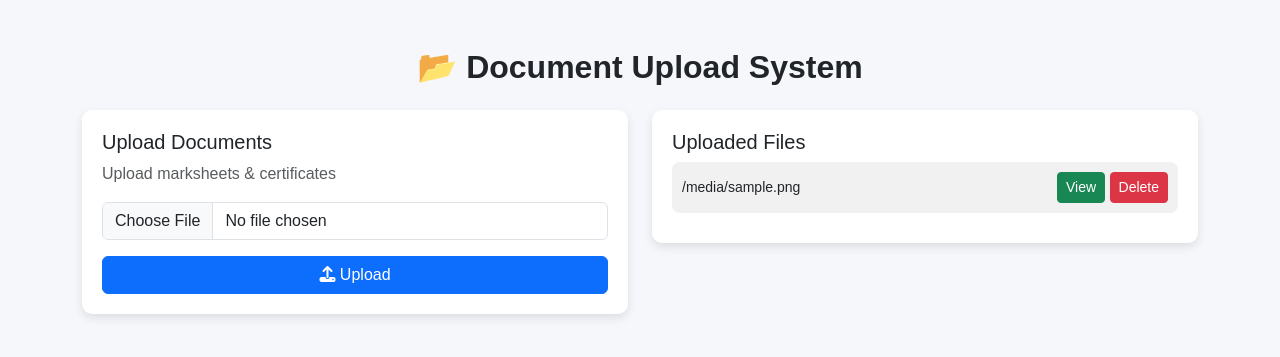
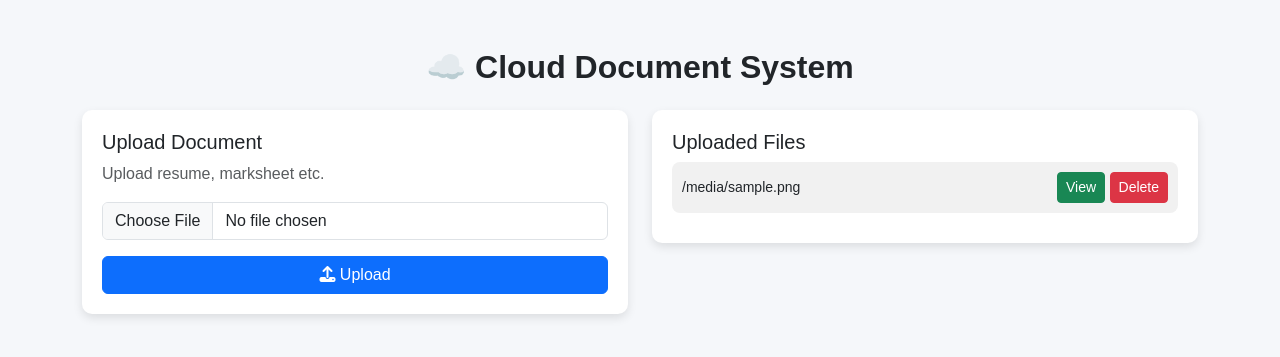
Before and after one commit to vijay7224/google_sheet_database, a Flask app: page / in a window 1280 px wide. Shown: the top 357 px of the page. Run offline with Flask 3, Linux system fonts and the light colour scheme; a database or web service that is not in the repository returns one stand-in record (values such as "Sample title"); some libraries are stand-ins or nearby versions.

Commit message:
Update index.html

```diff
--- a/sqlite/templates/index.html
+++ b/sqlite/templates/index.html
@@ -8,10 +8,10 @@
     <!-- Bootstrap -->
     <link href="https://cdn.jsdelivr.net/npm/bootstrap@5.3.0/dist/css/bootstrap.min.css" rel="stylesheet">
 
-    <!-- Font Awesome -->
+    <!-- Icons -->
     <script src="https://kit.fontawesome.com/a076d05399.js"></script>
 
-    <!-- Custom CSS -->
+    <!-- CSS -->
     <link rel="stylesheet" href="{{ url_for('static', filename='style.css') }}">
 </head>
 
@@ -19,7 +19,7 @@
 
 <div class="container mt-5">
 
-    <h2 class="text-center mb-4">📂 Document Upload System</h2>
+    <h2 class="text-center mb-4">☁️ Cloud Document System</h2>
 
     <div class="row">
 
@@ -27,8 +27,8 @@
         <div class="col-md-6">
             <div class="card-box">
 
-                <h5>Upload Documents</h5>
-                <p class="text-muted">Upload marksheets & certificates</p>
+                <h5>Upload Document</h5>
+                <p class="text-muted">Upload resume, marksheet etc.</p>
 
                 <form action="/upload" method="POST" enctype="multipart/form-data">
                     <input type="file" name="file" class="form-control mb-3" required>
@@ -53,11 +53,13 @@
                     <span>{{ file.filename }}</span>
 
                     <div>
-                        <a href="/view/{{ file.filename }}" target="_blank" class="btn btn-success btn-sm">
+                        <!-- View -->
+                        <a href="{{ file.url }}" target="_blank" class="btn btn-success btn-sm">
                             View
                         </a>
 
-                        <a href="/delete/{{ file.filename }}" class="btn btn-danger btn-sm">
+                        <!-- Delete -->
+                        <a href="/delete/{{ file._id }}" class="btn btn-danger btn-sm">
                             Delete
                         </a>
                     </div>
```
